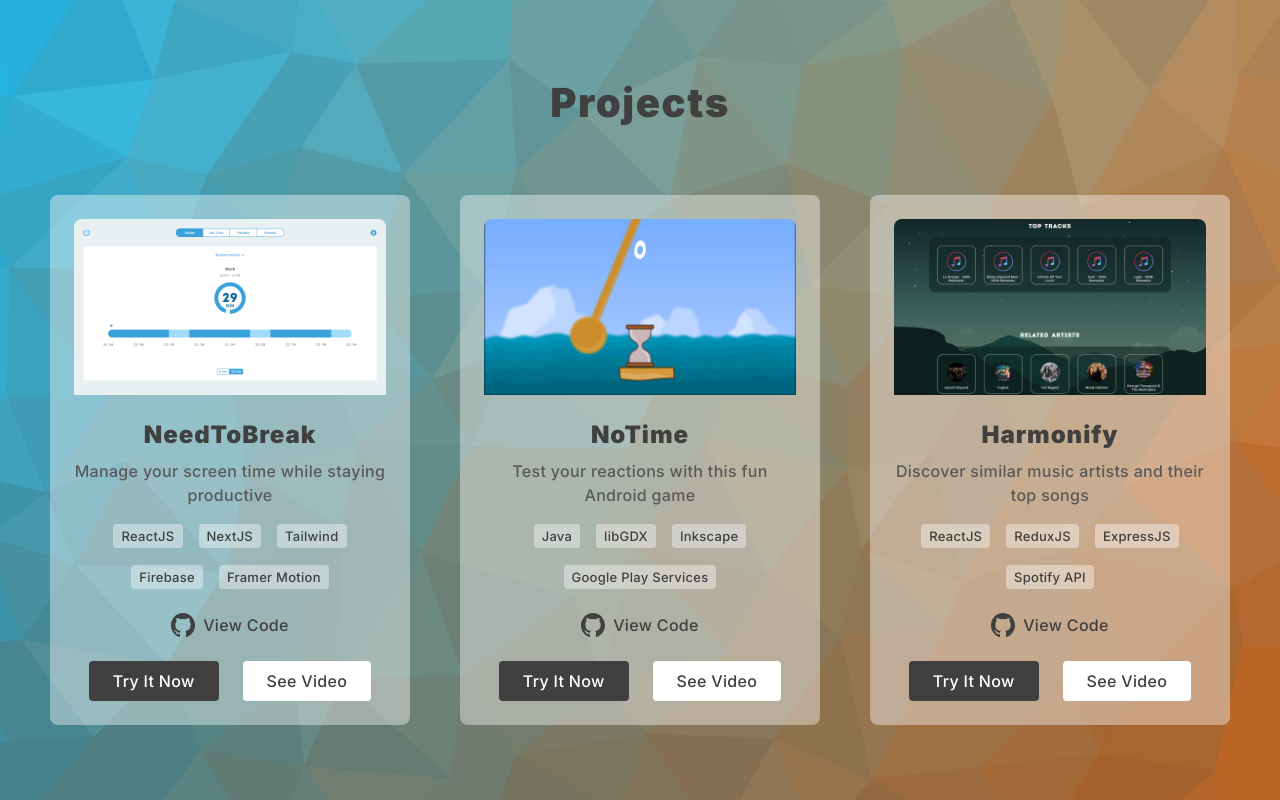
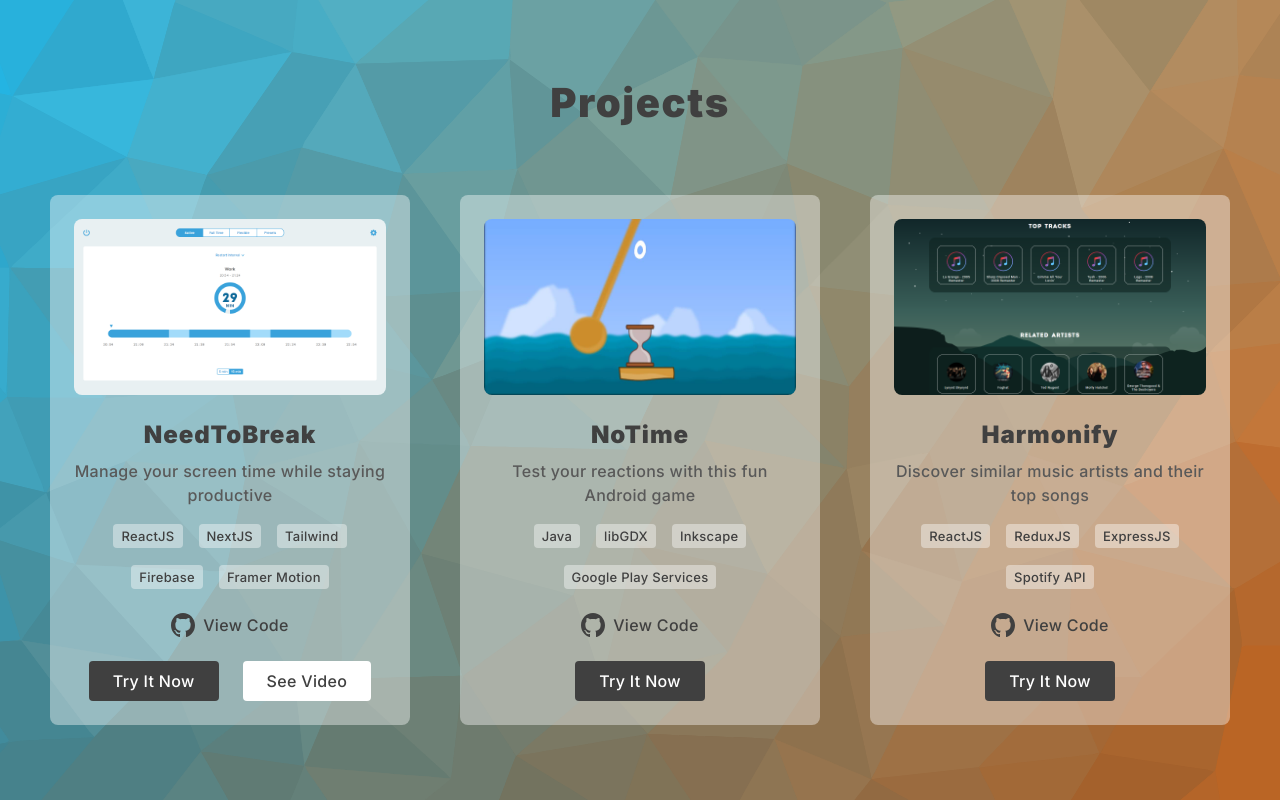
Before and after one commit to Sharpirate/portfolio, a Next.js app: page / in a window 1280 px wide. Built offline with nearby package versions, Linux system fonts and the light colour scheme.

Commit message:
fix links

```diff
--- a/components/Card.js
+++ b/components/Card.js
@@ -7,7 +7,7 @@
     <div className="bg-white/40 flex flex-col rounded-8 1124:max-w-[360px]">
       {/* Image */}
       <div className="w-full h-full 540:p-24">
-        <img className="w-full h-auto rounded-t-8" src={imageSrc} alt="Harmonify" />
+        <img className="w-full h-auto rounded-t-8 540:rounded-b-8" src={imageSrc} alt="Harmonify" />
       </div>
 
       {/* Body */}
@@ -21,7 +21,9 @@
 
         <div className="inline-flex flex-col 380:flex-row mt-24 gap-24">
           <Button type={buttonTypes.primary} href={liveUrl}>Try It Now</Button>
-          <Button type={buttonTypes.secondary} href={videoUrl}>See Video</Button>
+          {videoUrl && (
+            <Button type={buttonTypes.secondary} href={videoUrl}>See Video</Button>
+          )}
         </div>
       </div>
 
--- a/components/cardsData.js
+++ b/components/cardsData.js
@@ -6,7 +6,7 @@
     tags: ["ReactJS", "NextJS", "Tailwind", "Firebase", "Framer Motion"],
     codeUrl: "https://github.com/Sharpirate/need-to-break",
     liveUrl: "https://www.needtobreak.com/",
-    videoUrl: ""
+    videoUrl: "https://www.youtube.com/watch?v=ad9S5j1wuHs"
   },
   {
     name: "NoTime",
@@ -15,7 +15,6 @@
     tags: ["Java", "libGDX", "Inkscape", "Google Play Services"],
     codeUrl: "https://github.com/Sharpirate/NoTime",
     liveUrl: "https://play.google.com/store/apps/details?id=com.sharpirate.notime",
-    videoUrl: ""
   },
   {
     name: "Harmonify",
@@ -24,7 +23,6 @@
     tags: ["ReactJS", "ReduxJS", "ExpressJS", "Spotify API"],
     codeUrl: "https://github.com/Sharpirate/harmonify",
     liveUrl: "http://www.harmonify.site/",
-    videoUrl: ""
   }
 ];
 
--- a/pages/index.js
+++ b/pages/index.js
@@ -4,7 +4,7 @@
 
 export default function Home() {
   return (
-    <main className="w-screen min-h-screen bg-landing flex flex-col justify-center items-center gap-24 1124:gap-64 p-24 1124:p-32">
+    <main className="max-w-screen min-h-screen bg-landing flex flex-col justify-center items-center gap-24 1124:gap-64 p-24 1124:p-32">
       <Head>
         <title>Bogomil Stoynov</title>
         <meta name="description" content="Generated by create next app" />
```
